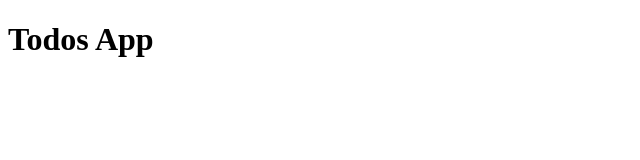
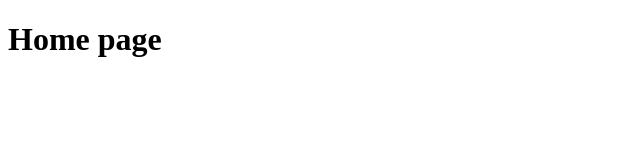
Before and after one commit to henhadayo1/todo-app, a React (Vite) app: page / in a window 1280 px wide. Shown: the top 160 px of the page, without its empty margins (0-640 px from the left). Built offline with nearby package versions, Linux system fonts and the light colour scheme.

Commit message:
Wrap the app with BrowserRouter and add two pages

```diff
--- a/src/App.tsx
+++ b/src/App.tsx
@@ -1,7 +1,14 @@
+import { Route, Routes } from "react-router-dom";
+import Home from "./Pages/Home";
+import NotFound from "./Pages/NotFound";
+
 function App() {
   return (
     <>
-      <h1>Todos App</h1>
+      <Routes>
+        <Route path="/" element={<Home />} />
+        <Route path="*" element={<NotFound />} />
+      </Routes>
     </>
   );
 }
--- /dev/null
+++ b/src/Pages/Home.tsx
@@ -0,0 +1,7 @@
+import React from "react";
+
+const Home: React.FC = () => {
+  return <h1>Home page</h1>;
+};
+
+export default Home;
--- /dev/null
+++ b/src/Pages/NotFound.tsx
@@ -0,0 +1,5 @@
+const NotFound: React.FC = () => {
+  return <h1>Page not found</h1>;
+};
+
+export default NotFound;
--- a/src/main.tsx
+++ b/src/main.tsx
@@ -1,10 +1,13 @@
-import React from 'react'
-import ReactDOM from 'react-dom/client'
-import App from './App.tsx'
-import './index.css'
+import React from "react";
+import ReactDOM from "react-dom/client";
+import App from "./App.tsx";
+import "./index.css";
+import { BrowserRouter } from "react-router-dom";
 
-ReactDOM.createRoot(document.getElementById('root')!).render(
+ReactDOM.createRoot(document.getElementById("root")!).render(
   <React.StrictMode>
-    <App />
-  </React.StrictMode>,
-)
+    <BrowserRouter>
+      <App />
+    </BrowserRouter>
+  </React.StrictMode>
+);
```
